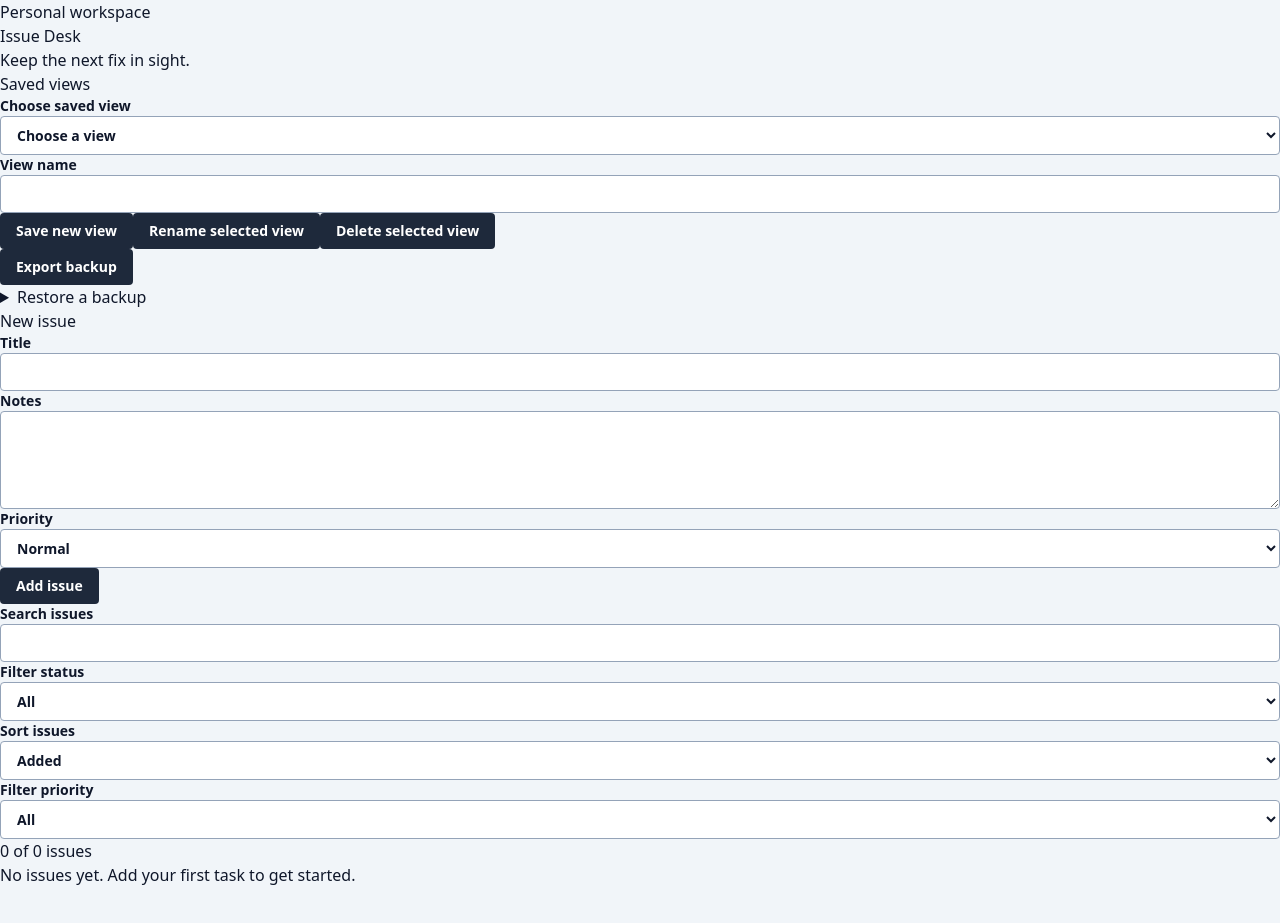
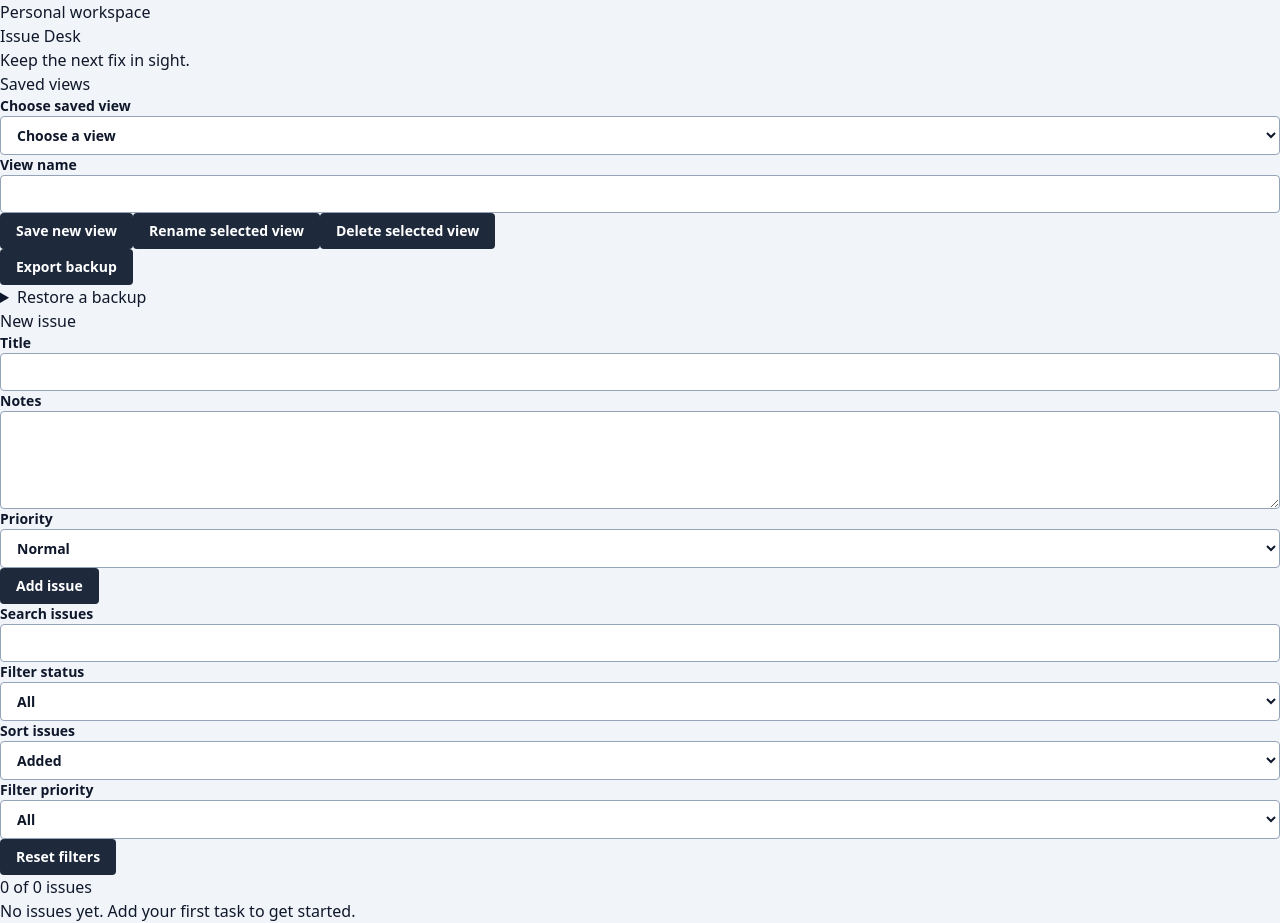
Before and after one commit to kirkduchesne/cairn, a React (Vite) app: page / in a window 1280 px wide. Before the commit the page ends 887 px from the top, so only its background shows below. Built offline with nearby package versions, Linux system fonts and the light colour scheme.

Commit message:
feat: reset all issue filters

```diff
--- a/src/App.tsx
+++ b/src/App.tsx
@@ -288,6 +288,7 @@ export function App() {
             </select>
           </label>
           <label>Filter priority<select value={priorityFilter} onChange={event => setPriorityFilter(event.target.value)}><option>All</option><option>Low</option><option>Normal</option><option>High</option></select></label>
+          <button type="button" onClick={() => { setQuery(''); setFilter('All'); setPriorityFilter('All'); setOrder('Added'); }}>Reset filters</button>
           <p className="text-sm text-slate-600" aria-live="polite">
             {visible.length} of {issues.length} issues
           </p>
```
